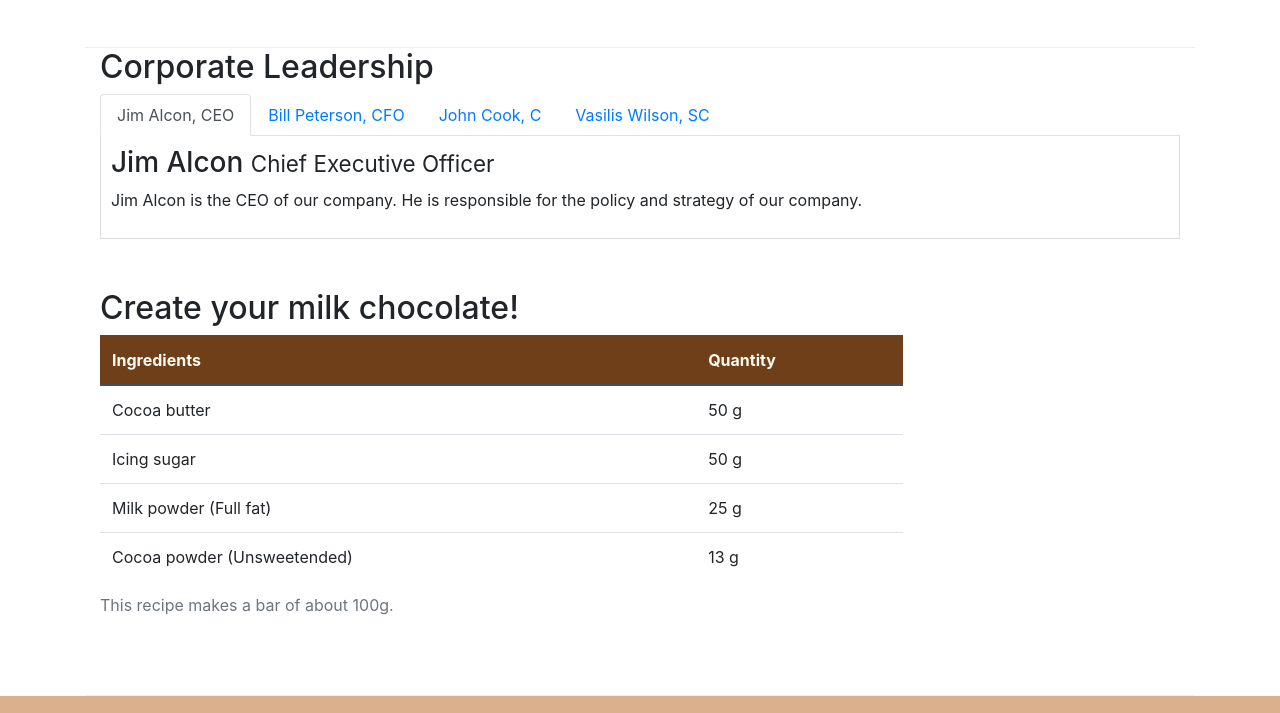
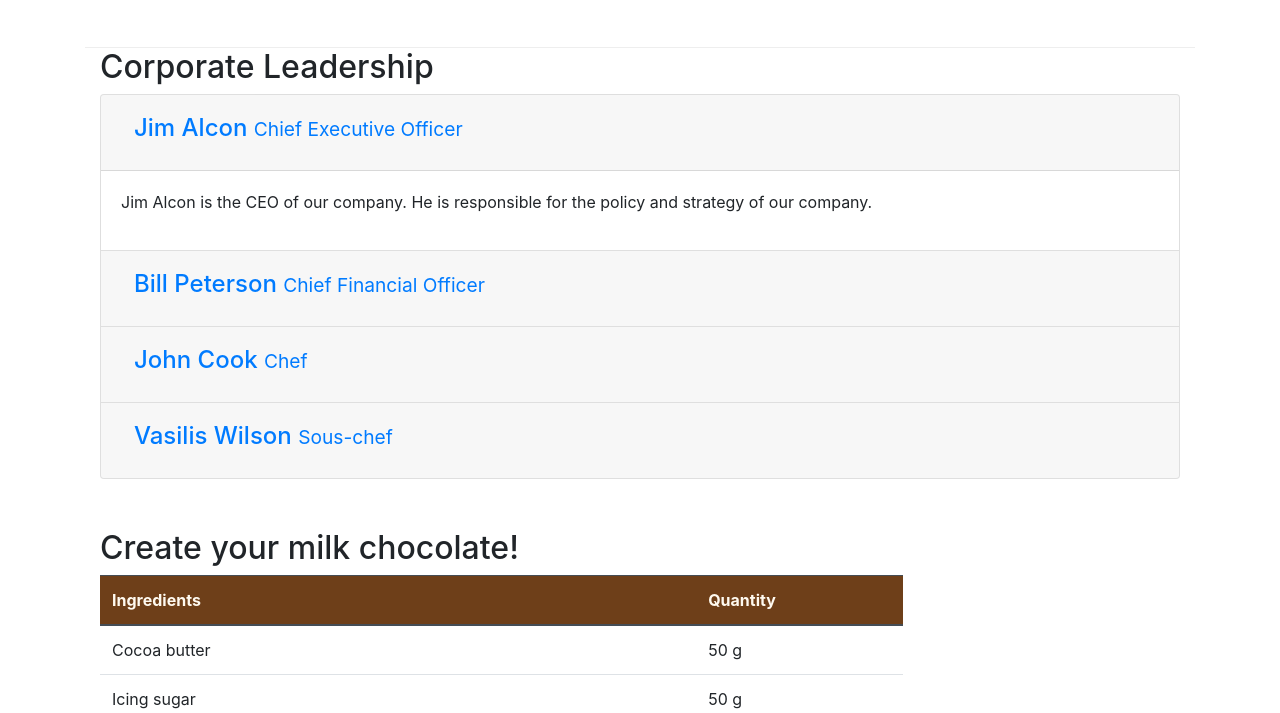
Before and after one commit to nikos-antoniou/LeChocolat, a website: page aboutus.html in a window 1280 px wide. Shown: the part 1129-1842 px from the top of the page. Drawn offline with nearby package versions, Linux system fonts and the light colour scheme.

Commit message:
Accordion

```diff
--- a/aboutus.html
+++ b/aboutus.html
@@ -99,7 +99,7 @@
 
         <div class="col-12">
             <h2>Corporate Leadership</h2>
-            <ul class="nav nav-tabs">
+            <!-- <ul class="nav nav-tabs">
                 <li class="nav-item">
                     <a class="nav-link active" href="#tab1" role="tab" data-toggle="tab"> Jim Alcon, CEO</a>
                 </li>
@@ -112,28 +112,64 @@
                 <li class="nav-item">
                     <a class="nav-link" href="#tab4" role="tab" data-toggle="tab"> Vasilis Wilson, SC</a>
                 </li>
-            </ul>
+            </ul> -->
 
-            <div class="tab-content">
-               <div role="tabpanel" class="tab-pane fade show active" id="tab1">
-                <h3>Jim Alcon <small>Chief Executive Officer </small></h3>
-                <p class="d-none d-sm-block">Jim Alcon is the CEO of our company. He is responsible for the policy and
-                    strategy of our company. </p>
+            <div class="accordion" id="accordion">
+                <div class="card">
+                    <div class="card-header" id="headingOne">
+                        <button class="btn btn-link" data-toggle="collapse" data-target="#collapseOne"
+                            aria-expanded="true" aria-controls="collapseOne">
+                            <h4>Jim Alcon <small>Chief Executive Officer </small></h4>
+                        </button>
+                    </div>
+                    <div id="collapseOne" class="collapse show" aria-labelledby="headingOne" data-parent="#accordion">
+                        <div class="card-body">
+                            <p>Jim Alcon is the CEO of our company. He is responsible for the policy and strategy of our
+                                company. </p>
+                        </div>
+                    </div>
                 </div>
-                    <div role="tabpanel" class="tab-pane fade " id="tab2">
-                <h3>Bill Peterson <small>Chief Financial Officer </small></h3>
-                <p class="d-none d-sm-block">Bill Peterson is the CFO of our company. He is responsible for all the
-                    financial decisions of our company. </p>
+                <div class="card">
+                    <div class="card-header" id="headingTwo">
+                        <button class="btn btn-link collapsed" data-toggle="collapse" data-target="#collapseTwo"
+                            aria-expanded="false" aria-controls="collapseTwo">
+                            <h4>Bill Peterson <small>Chief Financial Officer </small></h4>
+                        </button>
+                    </div>
+                    <div id="collapseTwo" class="collapse" aria-labelledby="headingTwo" data-parent="#accordion">
+                        <div class="card-body">
+                            <p>Bill Peterson is the CFO of our company. He is responsible for all the financial
+                                decisions of our company. </p>
+                        </div>
+                    </div>
                 </div>
-                    <div role="tabpanel" class="tab-pane fade " id="tab3">
-                <h3>John Cook <small>Chef</small></h3>
-                <p class="d-none d-sm-block">Our Chef, John Cook has specialized in the production of chocolates and he
-                    has created the receipts for our chocolates. </p>
+                <div class="card">
+                    <div class="card-header" id="headingThree">
+                        <button class="btn btn-link collapsed" data-toggle="collapse" data-target="#collapseThree"
+                            aria-expanded="false" aria-controls="collapseThree">
+                            <h4>John Cook <small>Chef</small></h4>
+                        </button>
+                    </div>
+                    <div id="collapseThree" class="collapse" aria-labelledby="headingThree" data-parent="#accordion">
+                        <div class="card-body">
+                            <p>Our Chef, John Cook has specialized in the production of chocolates and he has created
+                                the receipts for our chocolates. </p>
+                        </div>
+                    </div>
                 </div>
-                    <div role="tabpanel" class="tab-pane fade " id="tab4">
-                <h3>Vasilis Wilson <small>Sous-chef </small></h3>
-                <p class="d-none d-sm-block">Vasilis Wilson is well informed of all the current trends in pastry and
-                    contributes his innovative ideas in our products. </p>
+                <div class="card">
+                    <div class="card-header" id="headingFour">
+                        <button class="btn btn-link collapsed" data-toggle="collapse" data-target="#collapseFour"
+                            aria-expanded="false" aria-controls="collapseFour">
+                            <h4>Vasilis Wilson <small>Sous-chef </small></h4>
+                        </button>
+                    </div>
+                    <div id="collapseFour" class="collapse" aria-labelledby="headingFour" data-parent="#accordion">
+                        <div class="card-body">
+                            <p>Vasilis Wilson is well informed of all the current trends in pastry and contributes his
+                                innovative ideas in our products. </p>
+                        </div>
+                    </div>
                 </div>
             </div>
         </div>
```
